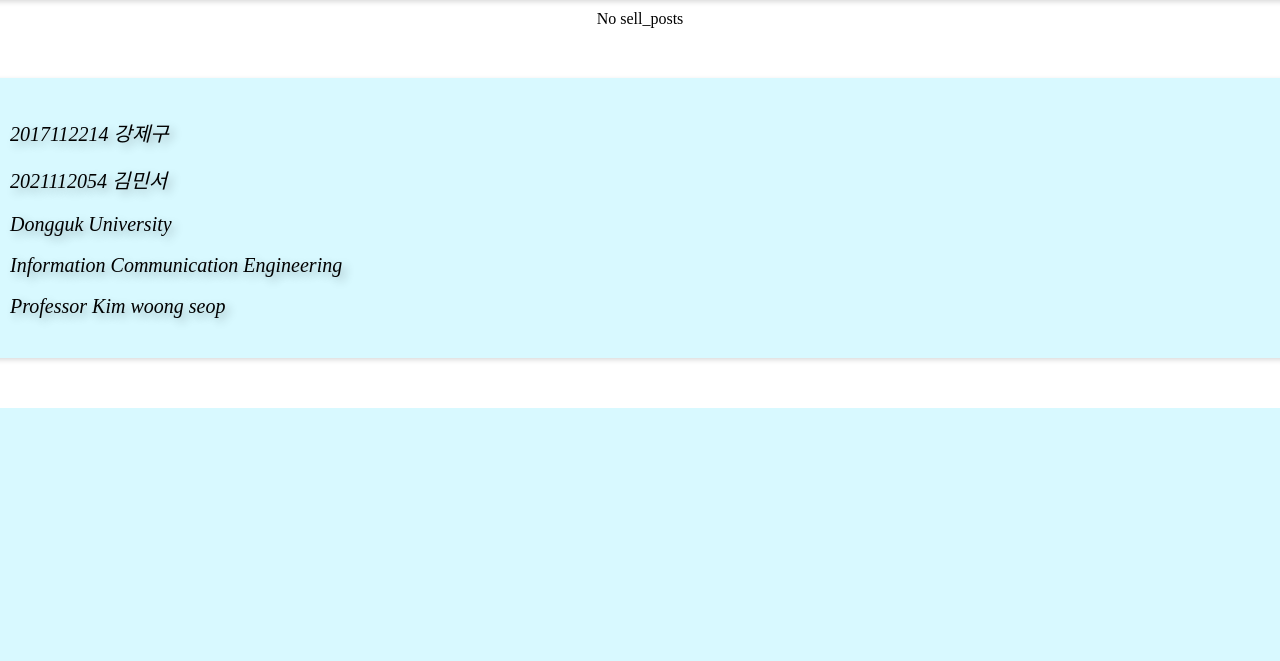
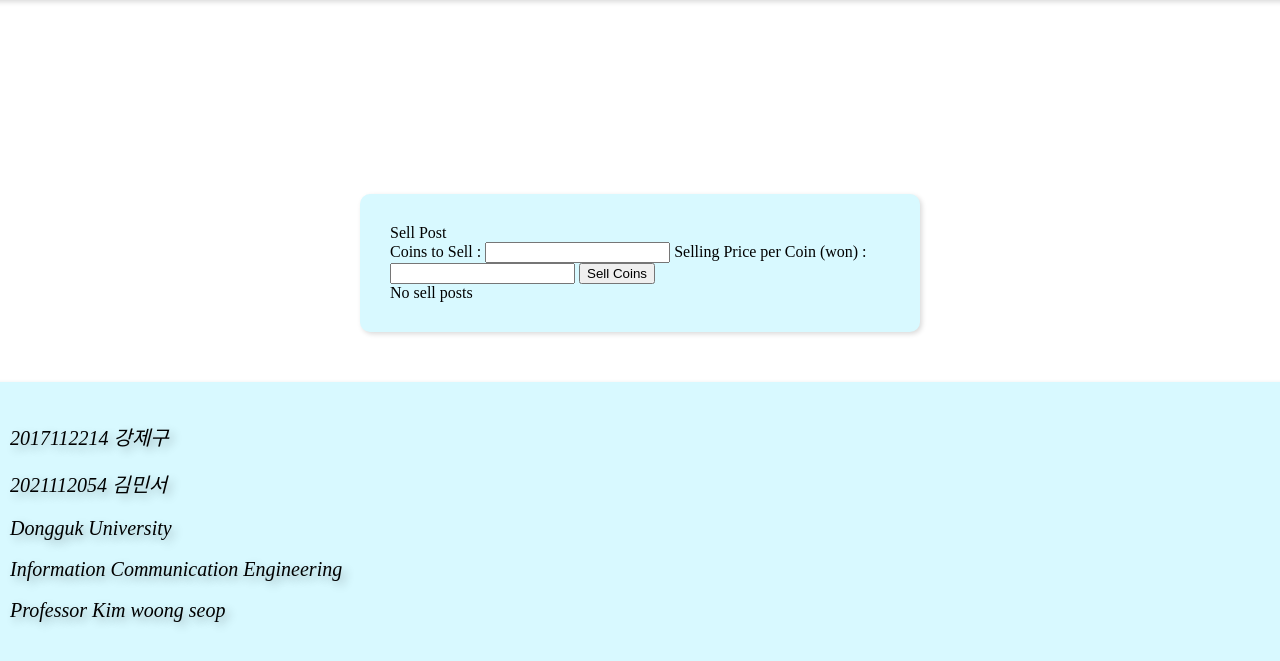
Before and after one commit to jekoo123/coin_market_web, a Flask app: page /sell_post_screen in a window 1280 px wide. Shown: the part 555-1216 px from the top of the page. Before the commit the page ends 963 px from the top, so only its background shows below. Run offline with Flask 3, Linux system fonts and the light colour scheme; data that the repository does not hold is empty; a map, chart or similar area stays blank.

Commit message:
final_update

```diff
--- a/app.py
+++ b/app.py
@@ -7,6 +7,8 @@ from pymongo import MongoClient
 from bson.objectid import ObjectId
 from bson.json_util import dumps
 from datetime import datetime
+from flask import jsonify
+
 
 # from werkzeug.security import generate_password_hash, check_password_hash
 app = Flask(__name__)
@@ -15,6 +17,7 @@ cluster = MongoClient("mongodb+srv://wprn1116:Z3VuxQrupXHoeoCZ@cluster0.zsnpgns.
 db = cluster["software_engineering"]
 
 db.marketplace.insert_one({"id":0,"coins" : 100, "coin_price" : 100})
+db.history.insert_one({"history":[]})
 
 def get_user_money(user_id):
     user = db.users.find_one({"_id": ObjectId(user_id)})
@@ -101,12 +104,12 @@ def signout():
 @app.route('/buy_coins', methods=['POST'])
 def buy_coins():
     coins_to_buy = int(request.form['coins_to_buy'])
-    user_id = session.get('user_id')
-    money = get_user_money(user_id)
     marketplace_data = get_marketplace_data()
     if session.get('user_id') is None:
         flash("You need to sign in to buy coins.")
         return redirect(url_for('signin'))
+    user_id = session.get('user_id')
+    money = get_user_money(user_id)
     if marketplace_data["coins"] >= coins_to_buy:
         cost = coins_to_buy * marketplace_data["coin_price"]
         if money >= cost:
@@ -177,16 +180,11 @@ def buy_from_seller(post_id):
         db.sell_posts.delete_one({"_id": ObjectId(post_id)})
         new_price = (cost + (100-to_buy["coins_to_sell"])*100)/100
         db.marketplace.update_one({"id":0}, {"$set": {"coin_price": new_price}})
-        db.history.insert_one({"time": datetime.now(), "price": new_price})
+        db.history.update_one({}, {"$push": {"history": new_price}})
         flash("Coins purchased successfully!")
     else:
         flash("Not enough money to buy the coins.")
     return redirect(url_for('index'))
-
-@app.route('/get_coin_price_history', methods=['GET'])
-def get_coin_price_history():
-    price_history = db.coin_price_history.find().sort("time", 1)
-    return dumps(price_history)
 
 @app.route('/add_money', methods=['POST'])
 def add_money():
@@ -246,10 +244,19 @@ def sell_post_screen():
             })
         return render_template('sellpost.html', sell_posts=sell_posts_with_usernames)
 
+@app.route('/api/history', methods=['GET'])
+def history_data():
+    history_data = db.history.find_one()
+    return jsonify(history_data["history"])
+
+@app.route('/user_manual', methods=['GET'])
+def user_manual():
+    return render_template('manual.html')
+
+
 @app.route('/main')
 def main():
     return redirect(url_for('index'))
 
-
 if __name__ == '__main__':
     app.run(debug=True)
--- a/templates/sellpost.html
+++ b/templates/sellpost.html
@@ -1,5 +1,36 @@
-{% extends 'base.html' %} {% block content %} {% if sell_posts %}
+{% extends 'base.html' %} {% block content %}
+<div class="sell_post_real_container">
+  <canvas id="myChart"></canvas>
   <div class="sell_post_screen_container">
+    <div class="sell_post_screen_form_container">
+      <div class="sell_post_screen_title">Sell Post</div>
+      <form
+        class="sell_screen_form"
+        method="post"
+        action="{{ url_for('sell_coins') }}"
+      >
+        <label class="sell_screen_label" for="coins_to_sell"
+          >Coins to Sell :</label
+        >
+        <input
+          class="sell_screen_input"
+          type="number"
+          name="coins_to_sell"
+          required
+        />
+        <label class="sell_screen_label" id="price_label" for="selling_price"
+          >Selling Price per Coin (won) :</label
+        >
+        <input
+          class="sell_screen_input"
+          type="number"
+          name="selling_price"
+          required
+        />
+        <input class="sell_screen_submit" type="submit" value="Sell Coins" />
+      </form>
+    </div>
+    {% if sell_posts %}
     <div class="scrollable-container">
       <div class="th_container">
         <div class="th">User</div>
@@ -7,8 +38,8 @@
         <div class="th">Price</div>
         <div class="th">Action</div>
       </div>
+      {% for post in sell_posts %}
       <div class="td_container">
-      {% for post in sell_posts %}
         <div class="td">{{ post["username"] }}</div>
         <div class="td">{{ post["coins_to_sell"] }}</div>
         <div class="td">{{ post["selling_price"] }}</div>
@@ -16,14 +47,14 @@
           action="{{ url_for('buy_from_seller', post_id=post['_id']) }}"
           method="post"
         >
-        <input class="sell_post_submit"type="submit" value="Buy All" />
+          <input class="sell_post_submit" type="submit" value="Buy All" />
         </form>
-
+      </div>
       {% endfor %}
     </div>
+    {% else %}
+    <div class="no_sell">No sell posts</div>
+    {% endif %}
   </div>
 </div>
-
-{% else %}
-<div>No sell_posts</div>
-{% endif %} {% endblock %}
+{% endblock %}
```
Lines whose indentation alone changed are shown as unchanged.
